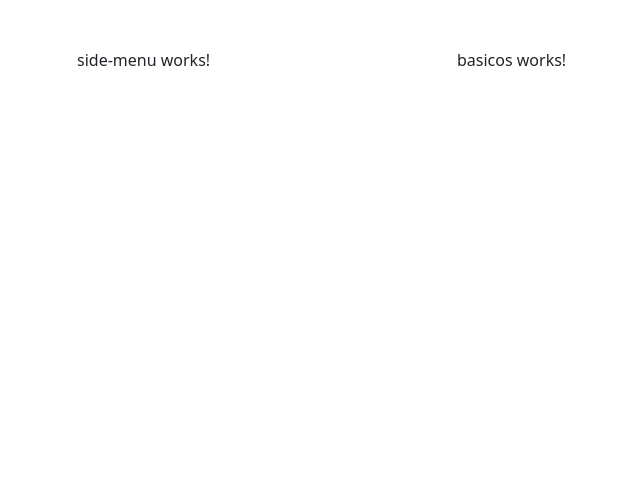
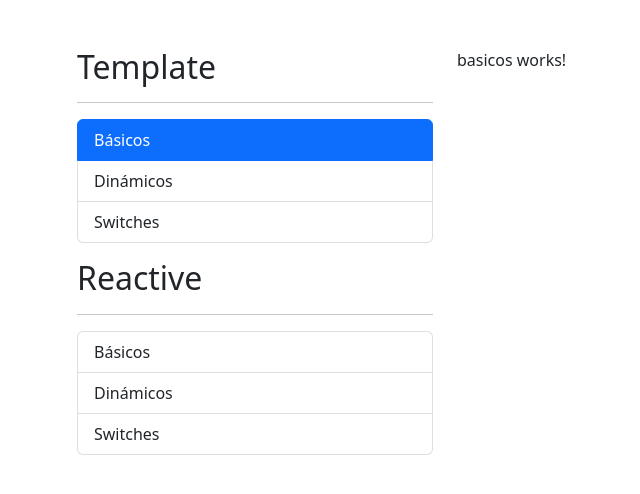
Before and after one commit to DaniMartinezMarin/formulariosApp, an Angular app: page /template/basicos in a window 1280 px wide. Shown: the top 494 px of the page, without its empty margins (5-645 px from the left). Built offline with nearby package versions, Linux system fonts and the light colour scheme.

Commit message:
feat: Creado menu lateral con links a las diferentes rutas

```diff
--- a/src/app/shared/shared.module.ts
+++ b/src/app/shared/shared.module.ts
@@ -1,5 +1,7 @@
 import { NgModule } from '@angular/core';
 import { CommonModule } from '@angular/common';
+import { RouterModule } from '@angular/router';
+
 import { SideMenuComponent } from './side-menu/side-menu.component';
 
 
@@ -9,7 +11,8 @@ import { SideMenuComponent } from './side-menu/side-menu.component';
     SideMenuComponent
   ],
   imports: [
-    CommonModule
+    CommonModule,
+    RouterModule
   ],
   exports: [
     SideMenuComponent
--- a/src/app/shared/side-menu/side-menu.component.html
+++ b/src/app/shared/side-menu/side-menu.component.html
@@ -1 +1,27 @@
-<p>side-menu works!</p>
+<h2>Template</h2>
+<hr>
+
+<ul class="list-group">
+
+  <li *ngFor="let templateMenuItem of templateMenuItems"
+      class="list-group-item"
+      [routerLink]= [templateMenuItem.ruta]
+      routerLinkActive="active"> <!-- Se añade la clase active de bootstrap al routerLinkActive -->
+    {{ templateMenuItem.texto }}
+  </li>
+
+</ul>
+
+<h2 class="mt-3">Reactive</h2>
+<hr>
+
+<ul class="list-group">
+
+  <li *ngFor="let reactiveMenuItem of reactiveMenuItems"
+      class="list-group-item"
+      [routerLink]= [reactiveMenuItem.ruta]
+      routerLinkActive="active"> <!-- Se añade la clase active de bootstrap al routerLinkActive -->
+    {{ reactiveMenuItem.texto }}
+  </li>
+
+</ul>
--- a/src/app/shared/side-menu/side-menu.component.ts
+++ b/src/app/shared/side-menu/side-menu.component.ts
@@ -1,4 +1,9 @@
-import { Component, OnInit } from '@angular/core';
+import { Component } from '@angular/core';
+
+interface MenuItem {
+  texto: string;
+  ruta: string;
+}
 
 @Component({
   selector: 'app-side-menu',
@@ -6,11 +11,36 @@ import { Component, OnInit } from '@angular/core';
   styles: [
   ]
 })
-export class SideMenuComponent implements OnInit {
+export class SideMenuComponent  {
 
-  constructor() { }
+  templateMenuItems: MenuItem[] = [
+    {
+      texto: 'Básicos',
+      ruta: './template/basicos'
+    },
+    {
+      texto: 'Dinámicos',
+      ruta: './template/dinamicos'
+    },
+    {
+      texto: 'Switches',
+      ruta: './template/switches'
+    }
+  ];
 
-  ngOnInit(): void {
-  }
+  reactiveMenuItems: MenuItem[] = [
+    {
+      texto: 'Básicos',
+      ruta: './reactive/basicos'
+    },
+    {
+      texto: 'Dinámicos',
+      ruta: './reactive/dinamicos'
+    },
+    {
+      texto: 'Switches',
+      ruta: './reactive/switches'
+    }
+  ]
 
 }
```
